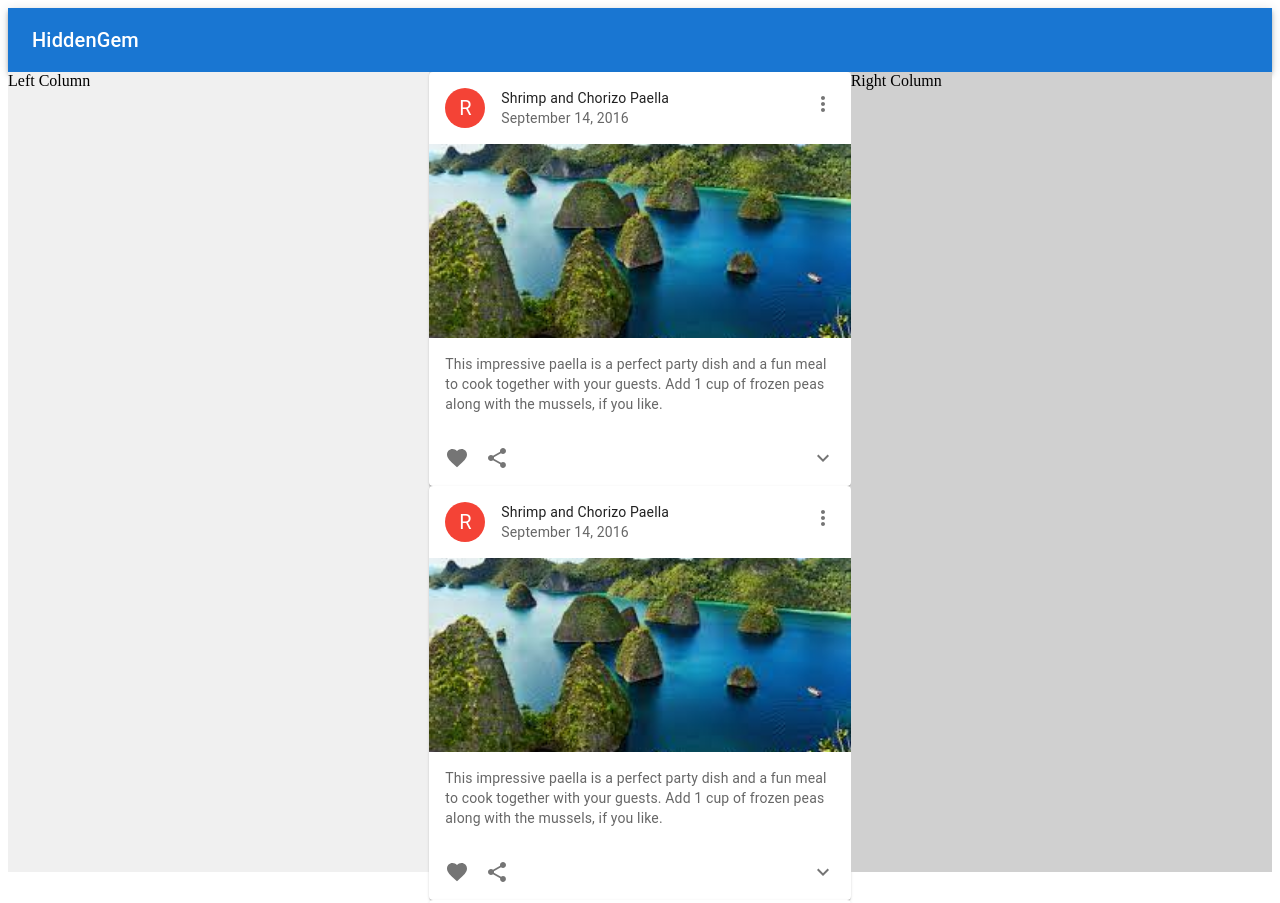
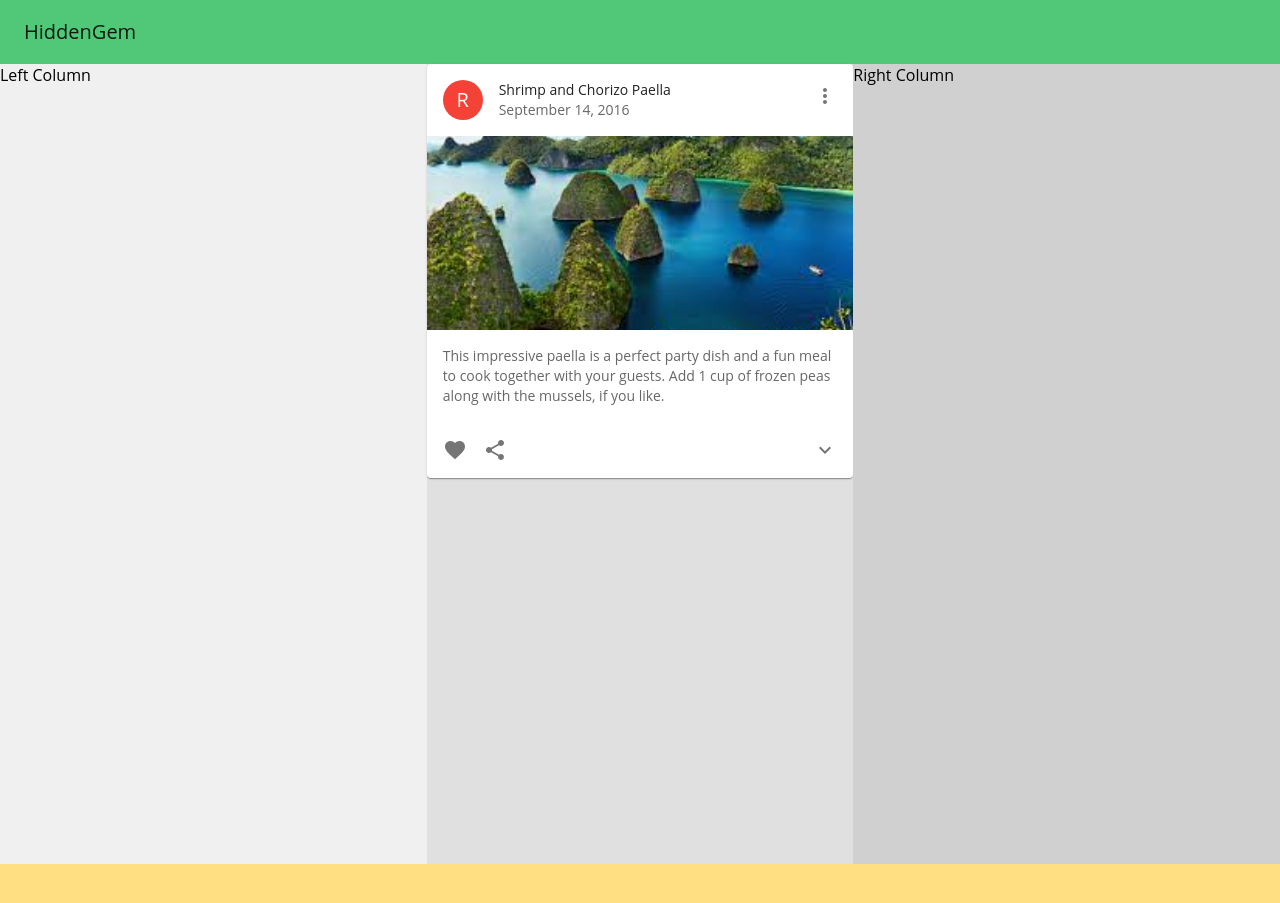
Before and after one commit to project-zusammen/hidden-gem-frontend, a React (Vite) app: page / in a window 1280 px wide. Shown: the top 903 px of the page. Built offline with nearby package versions, Linux system fonts and the light colour scheme.

Commit message:
footer component

```diff
--- a/package.json
+++ b/package.json
@@ -10,10 +10,10 @@
     "preview": "vite preview"
   },
   "dependencies": {
-    "@emotion/react": "^11.11.1",
+    "@emotion/react": "^11.11.3",
     "@emotion/styled": "^11.11.0",
     "@mui/icons-material": "^5.15.0",
-    "@mui/material": "^5.15.0",
+    "@mui/material": "^5.15.2",
     "framer-motion": "^10.16.16",
     "prop-types": "^15.8.1",
     "react": "^18.2.0",
--- a/src/App.jsx
+++ b/src/App.jsx
@@ -1,10 +1,13 @@
-import { Container, Grid } from '@mui/material'
+import { Container, Grid, ThemeProvider } from '@mui/material'
 import Navbar from './components/Navbar'
 import Card from './components/Card'
+import Footer from './components/Footer'
+import theme from './styles/Theme'
 
 function App() {
   return (
-    <div>
+    <ThemeProvider theme={theme}>
+      <div>
       <Navbar />
       <Container maxWidth={false}  style={{ paddingLeft: 0, paddingRight: 0 }}>
         <Grid container justifyContent="center">
@@ -17,8 +20,8 @@ function App() {
           <Grid item xs={4}>
             <div style={{ backgroundColor: '#e0e0e0', height: '100vh' }}>
               <Card />
-              <Card />
-              <Card />
+              {/* <Card />
+              <Card /> */}
             </div>
           </Grid>
 
@@ -29,7 +32,10 @@ function App() {
           </Grid>
         </Grid>
       </Container>
+      <Footer />
     </div>
+    </ThemeProvider>
+
   )
 }
 
--- /dev/null
+++ b/src/components/Footer/index.jsx
@@ -0,0 +1,44 @@
+import React from 'react';
+import Grid from '@mui/material/Grid';
+import Typography from '@mui/material/Typography';
+import Button from '@mui/material/Button';
+import { styled } from '@mui/system';
+import { useTheme } from '@emotion/react';
+
+
+
+const NavButton = styled(Button)(({theme}) => ({
+  color: '#000000',
+  textTransform: 'none',
+  '&:hover': {
+    color: '#755D09',
+  },
+}));
+
+export default function Footer() {
+  const theme = useTheme();
+
+  return (
+    <footer style={{ backgroundColor: theme.palette.secondary.main, padding: '46px' }}>
+      <Grid container justifyContent="space-between" alignItems="center">
+
+        <Grid item alignItems="center">
+            <Grid container alignItems="center">
+                <img src="./images/logo-hiddengem.png" alt="Logo" style={{ height: '30px', marginRight: '8px' }} />
+                <div style={{ width: '4px', height: '4px', backgroundColor: 'black', borderRadius: '50%', margin: '6px 8px 0 8px' }} />
+                <Typography variant="body2" style={{ margin: '6px 8px 0 8px' }}>
+                    Crafted with passion by Team Evolvy
+                </Typography>
+            </Grid>
+
+        </Grid>
+
+        <Grid item  justifyContent="flex-end" alignItems="center">
+          <NavButton variant="text" href="#">Home</NavButton>
+          <NavButton variant="text" href="#">Contact Us</NavButton>
+          <NavButton variant="text" href="#">About</NavButton>
+        </Grid>
+      </Grid>
+    </footer>
+  );
+};
--- a/src/index.css
+++ b/src/index.css
@@ -0,0 +1,8 @@
+body, h1, h2, h3, h4, h5, h6, p, ol, ul {
+    margin: 0;
+    padding: 0;
+  }
+
+  body {
+    font-family: 'Open Sans', sans-serif; /* Add your preferred font-family */
+  }
--- /dev/null
+++ b/src/styles/Theme.jsx
@@ -0,0 +1,29 @@
+// src/styles/Theme.js
+import { createTheme } from '@mui/material/styles';
+
+const theme = createTheme({
+  typography: {
+    fontFamily: 'Open Sans, sans-serif',
+  },
+  palette: {
+    primary: {
+      main: '#50C878', // customize the primary color
+    },
+    secondary: {
+      main: '#FFDF82', // customize the secondary color
+    },
+    success: {
+      main: '#86EB57', // customize the secondary color
+    },
+    warning: {
+      main: '#EBCA57', // customize the secondary color
+    },
+    danger: {
+      main: '#E58C8C', // customize the secondary color
+    },
+    // other color customizations...
+  },
+  // other theme customizations...
+});
+
+export default theme;
```
Also changed, not shown: public/images/logo-hiddengem.png (added), 1 other file (tests, documents, lock files or other folders).
